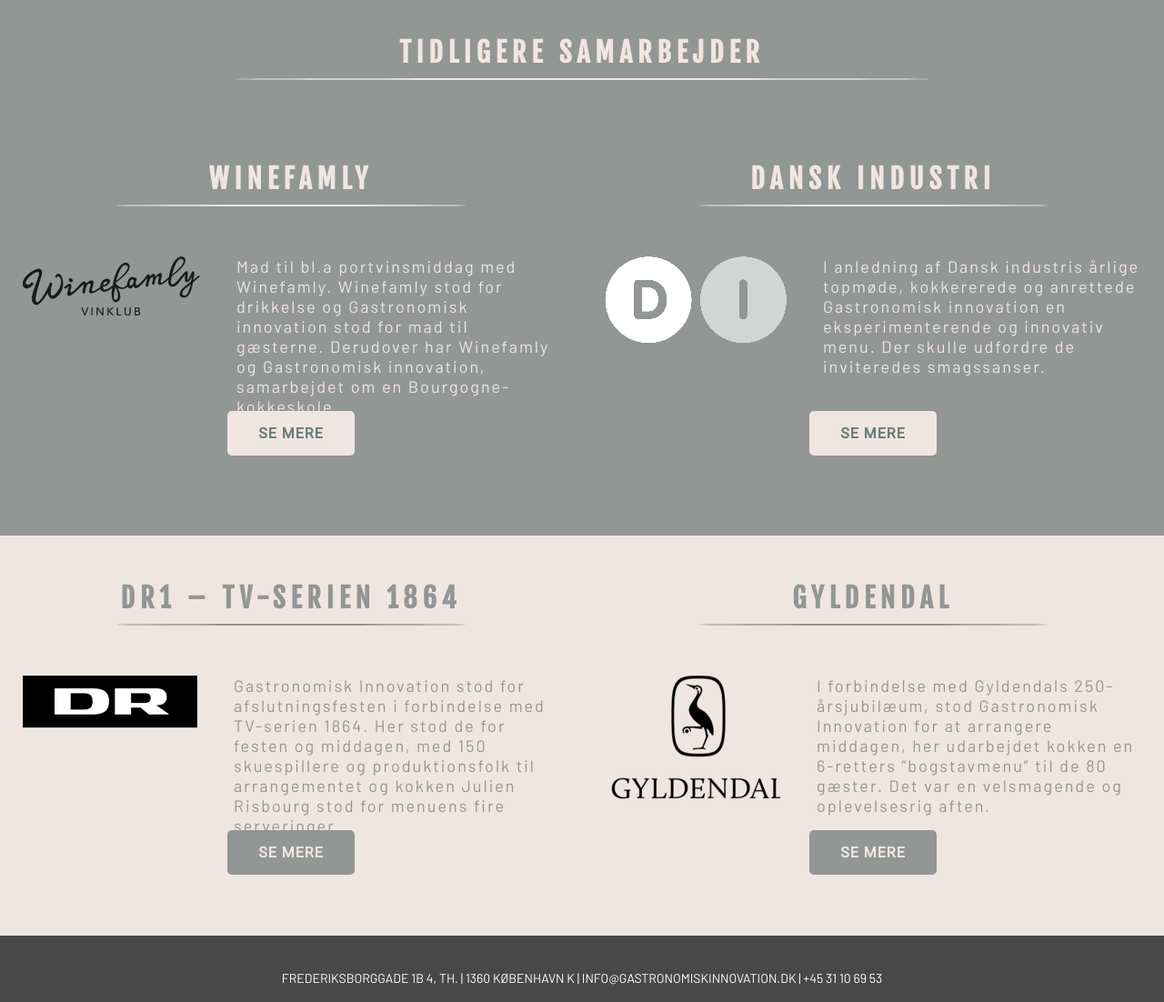
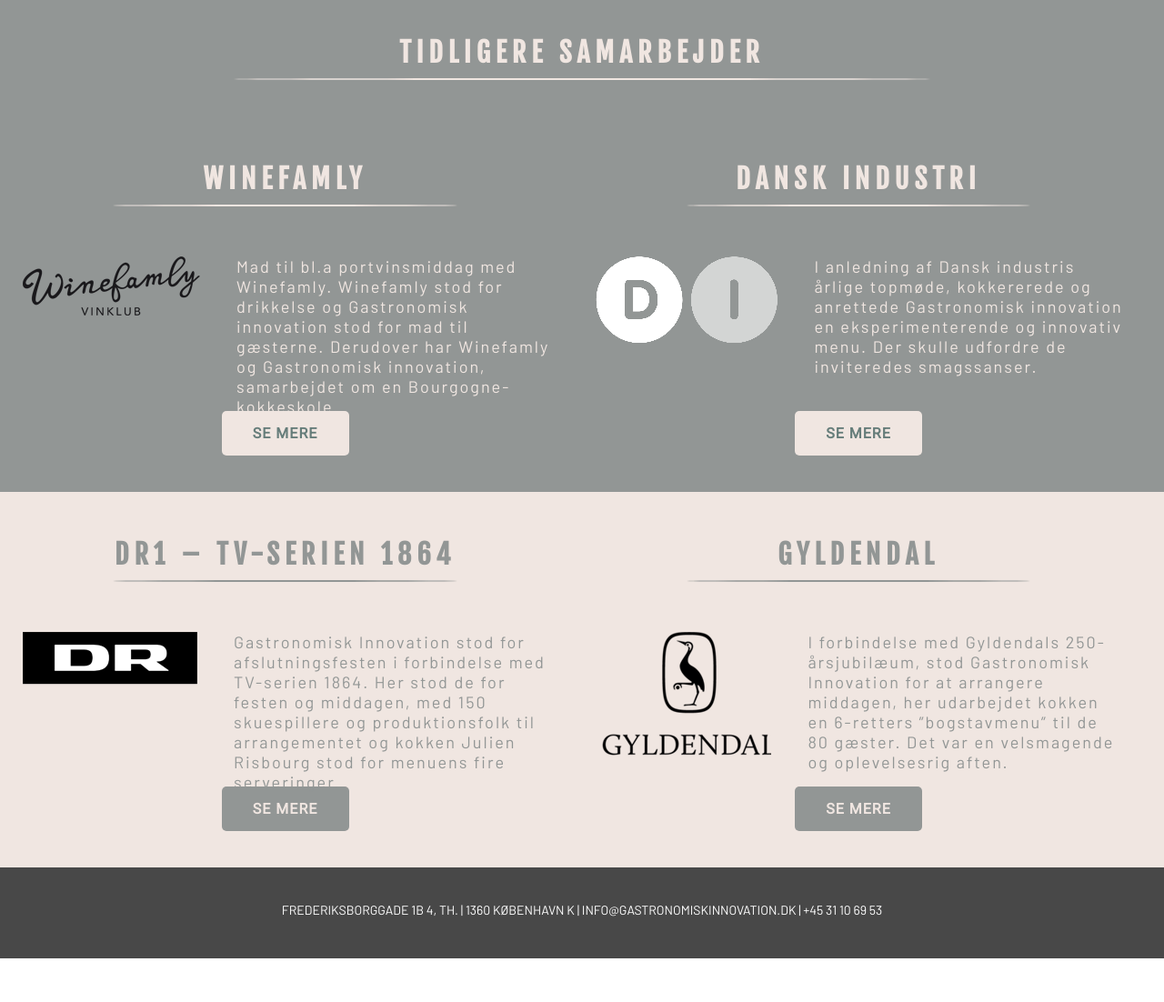
Before and after one commit to Koched/eksamen, a plain HTML site: page semere.html in a window 1280 px wide. Shown: the part 81-1183 px from the top of the page at 91% size. After the commit the page ends 1135 px from the top, so only its background shows below. Drawn offline with nearby package versions, Linux system fonts and the light colour scheme.

Commit message:
Fixed semere.html css.

```diff
--- a/css/style.css
+++ b/css/style.css
@@ -330,9 +330,16 @@
 }
 
 .info1 {
+  display: block;
+  width: 100%;
   padding-top: 110px;
-  height: 100%;
   background-color: #929695;
+}
+
+.info1 section {
+  display: inline-block;
+  float: none;
+  padding-bottom: 40px;
 }
 
 .info1 div {
@@ -352,9 +359,14 @@
 }
 
 .info2 {
-  height: 100%;
   background-color: #f0e6e1;
 
+}
+
+.info2 section {
+  display: inline-block;
+  float: none;
+  padding-bottom: 40px;
 }
 
 .info2 img {
@@ -499,6 +511,14 @@
 @media screen and (min-width: 1100px) {
 /** Underside CSS **/
 
+.info1 section {
+  width: 49%;
+
+}
+
+.info2 section {
+    width: 49%;
+}
 
   article {
       height: 185px;
@@ -508,10 +528,6 @@
     margin: 0 auto;
   }
 
-  .info1 {
-    height: 70vh;
-
-  }
 
   .info1 img {
     padding: 15px 25px 50px 25px;
@@ -530,7 +546,6 @@
 
   .info2 {
     background-color: #f0e6e1;
-    height: 55vh;
   }
 
 
@@ -804,10 +819,6 @@
 
 @media screen and (min-width: 1451px) {
 
-.info1 {
-    height: 60vh;
-
-  }
 
 .mobilvideo {
     display: none;
```
